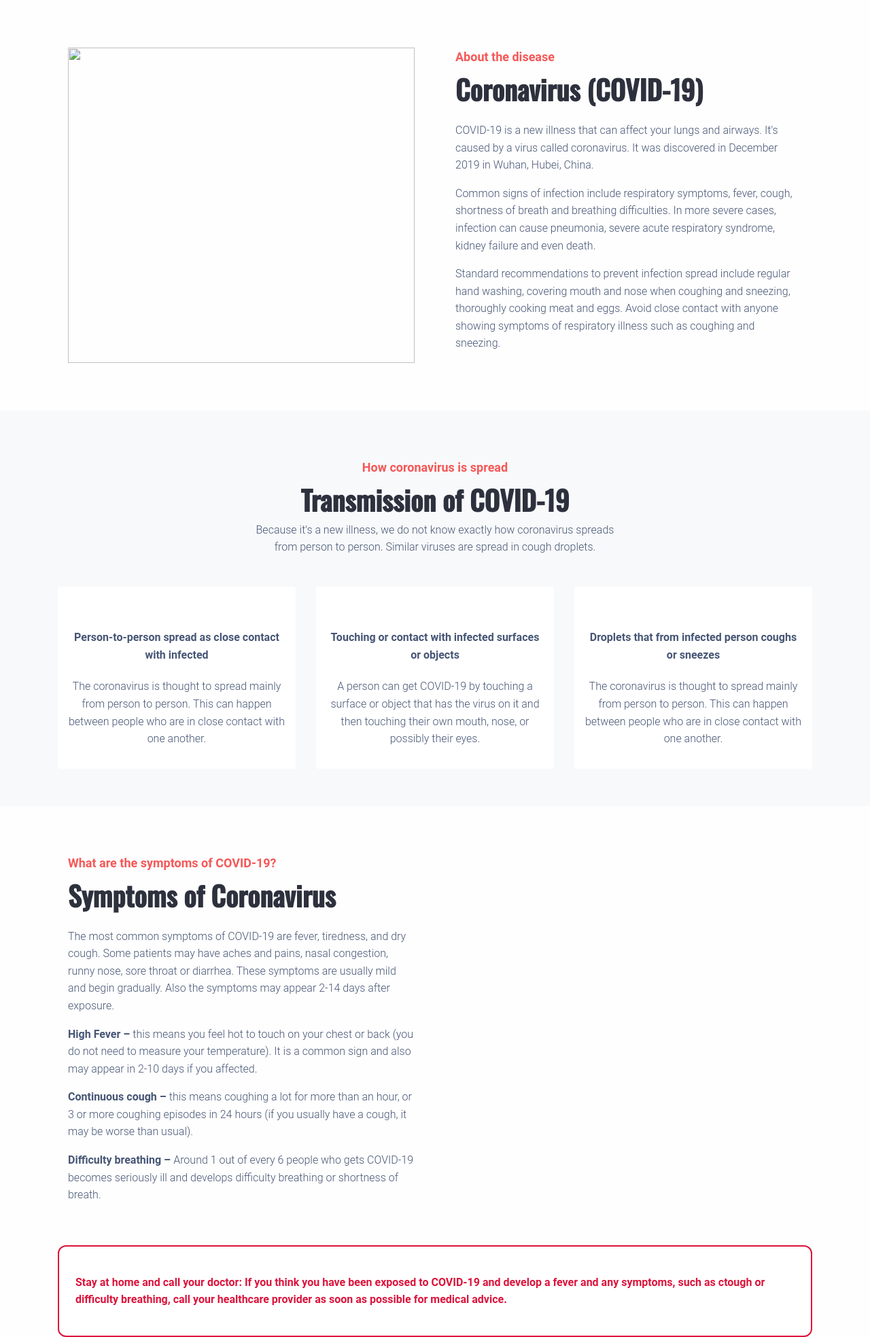
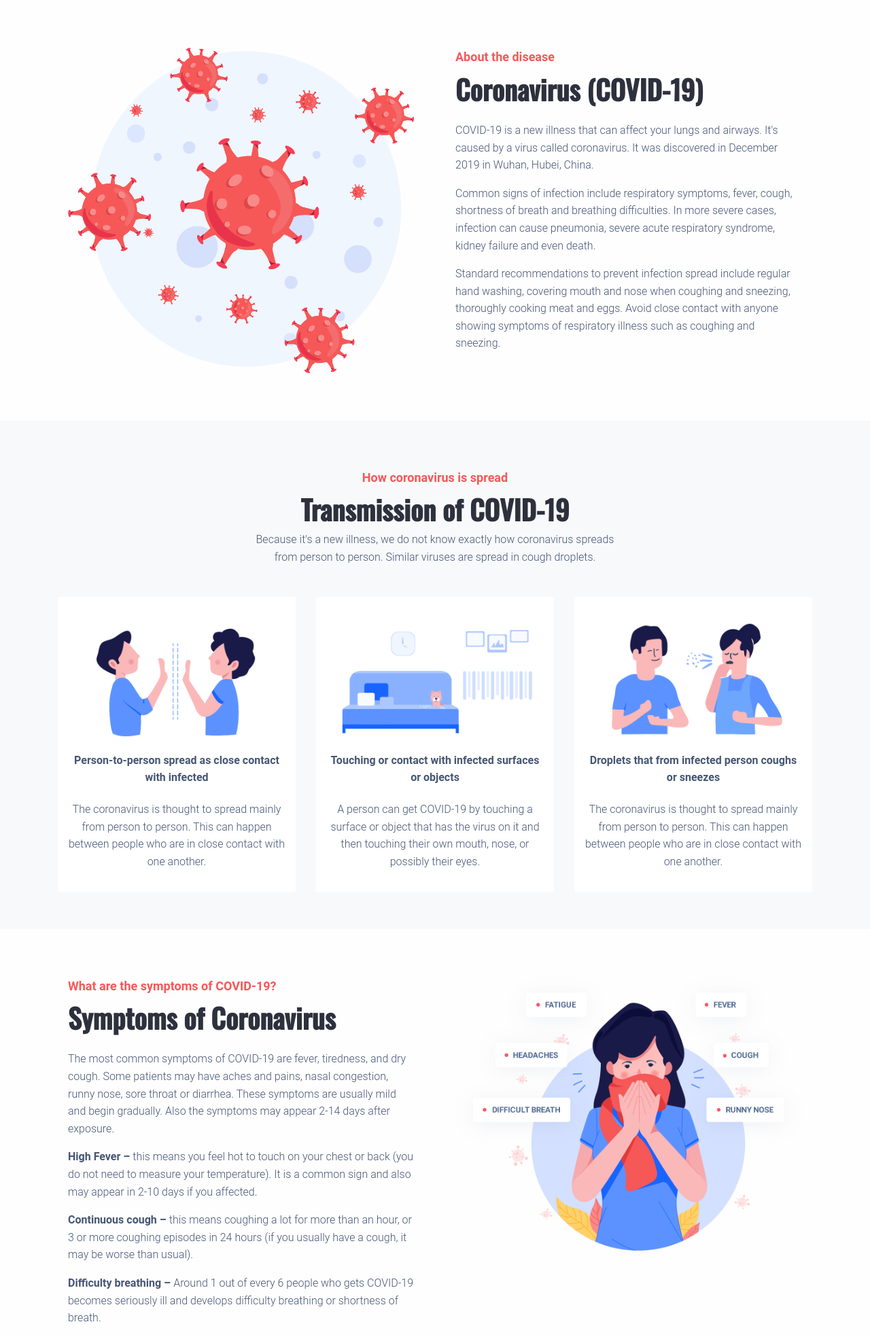
Before and after one commit to kshitiz-patel/Humanity-COVID-19-Prevention-Informatics, a plain HTML site: page index.html in a window 1280 px wide. Shown: the part 659-2626 px from the top of the page at 68% size. Drawn offline with nearby package versions, Linux system fonts and the light colour scheme; a script that the page names is missing; a web font is replaced by a local one.

Commit message:
Update index.html

```diff
--- a/index.html
+++ b/index.html
@@ -65,7 +65,7 @@
             <div class="container">
                 <div class="flex-container">
                     <div class="flex-item" id="flex-section-item-1">
-                        <img src="gfx-a.png" alt="">
+                        <img src="images/gfx-a.png" alt="">
                     </div>
                     <div class="flex-item" id="flex-section-item-2">
                         <h5 class="subtitle">About the disease</h5>
@@ -97,29 +97,29 @@
                     <div class="flex-item" id="flex-section-item-3">
                         <h5 class="subtitle">How coronavirus is spread</h5>
                         <h2 class="title">Transmission of COVID-19</h2>
-                        <p class="because"">Because it's a new illness, we do not know exactly how
+                        <p class="because">Because it's a new illness, we do not know exactly how
                             coronavirus spreads from person to person. Similar viruses are spread in cough droplets.</p>
                     </div>
                 </div>
             </div>
-            <div class=" container">
+            <div class="container">
                             <div class="flex-container">
                                 <div class="flex-item" id="flex-section-item-4">
-                                    <img src="spread-azure-a.png" alt="" class="img">
+                                    <img src="images/spread-azure-a.png" alt="" class="img">
                                     <h4>Person-to-person spread as close contact with infected</h4>
                                     <p>The coronavirus is thought to spread mainly from person to person. This can
                                         happen between
                                         people who are in close contact with one another.</p>
                                 </div>
                                 <div class="flex-item" id="flex-section-item-4">
-                                    <img src="spread-azure-b.png" alt="" class="img">
+                                    <img src="images/spread-azure-b.png" alt="" class="img">
                                     <h4>Touching or contact with infected surfaces or objects</h4>
                                     <p>A person can get COVID-19 by touching a surface or object that has the virus on
                                         it and then
                                         touching their own mouth, nose, or possibly their eyes.</p>
                                 </div>
                                 <div class="flex-item" id="flex-section-item-4">
-                                    <img src="spread-azure-c.png" alt="" class="img">
+                                    <img src="images/spread-azure-c.png" alt="" class="img">
                                     <h4>Droplets that from infected person coughs or sneezes</h4>
                                     <p>The coronavirus is thought to spread mainly from person to person. This can
                                         happen between
@@ -162,7 +162,7 @@
                                 </p>
                             </div>
                             <div class="flex-item" id="flex-section-item-1">
-                                <img src="gfx-b.png" alt="" style="height: auto; float: inline-start;">
+                                <img src="images/gfx-b.png" alt="" style="height: auto; float: inline-start;">
                             </div>
                         </div>
                     </div>
@@ -185,7 +185,7 @@
                     <div class="container">
                         <div class="flex-container">
                             <div class="flex-item" id="flex-section-item-3">
-                                <img src="gfx-c.png" alt="">
+                                <img src="images/gfx-c.png" alt="">
                             </div>
                             <div class="flex-item" id="flex-section-item-2">
                                 <h5 class="subtitle">How to Protect Yourself?</h5>
```
